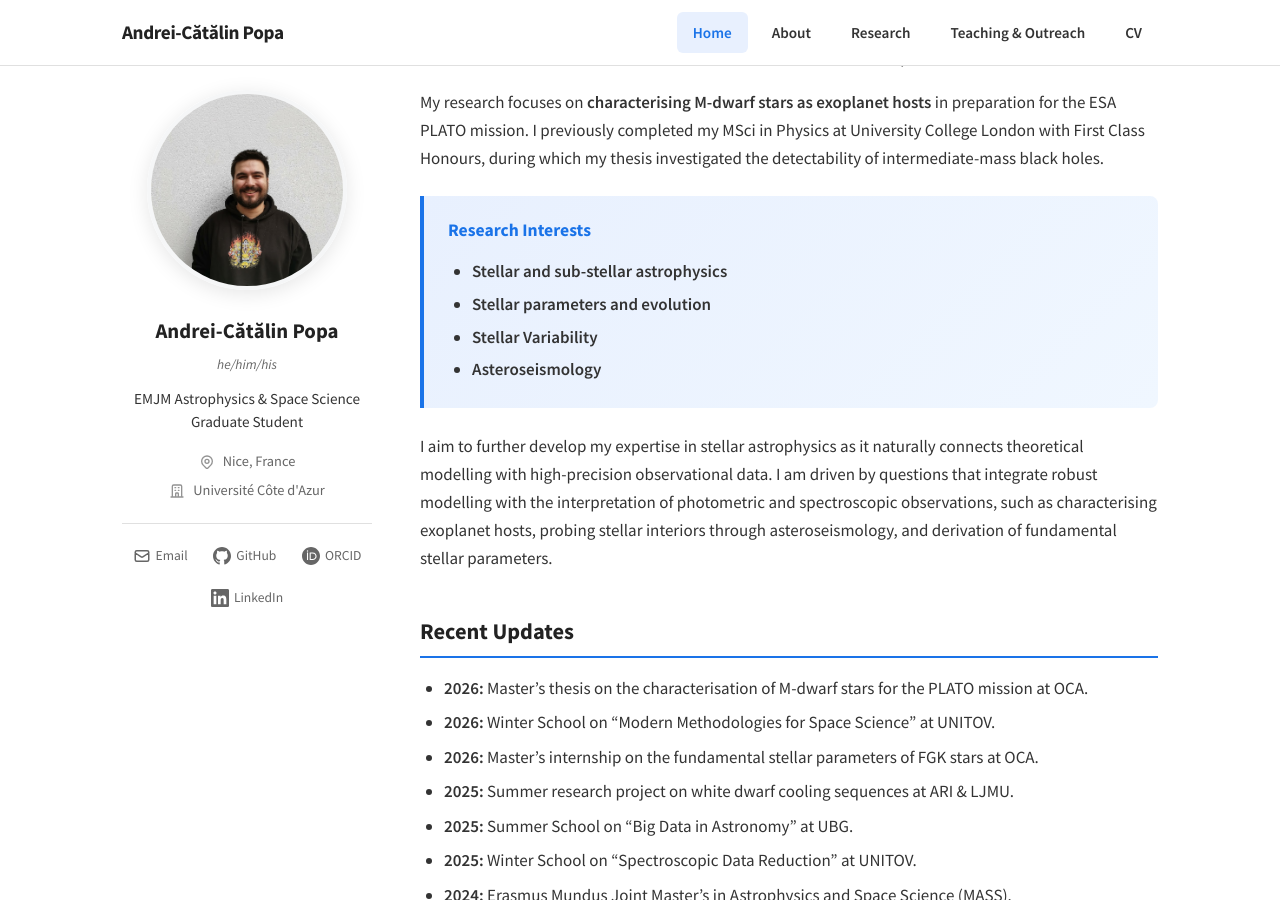
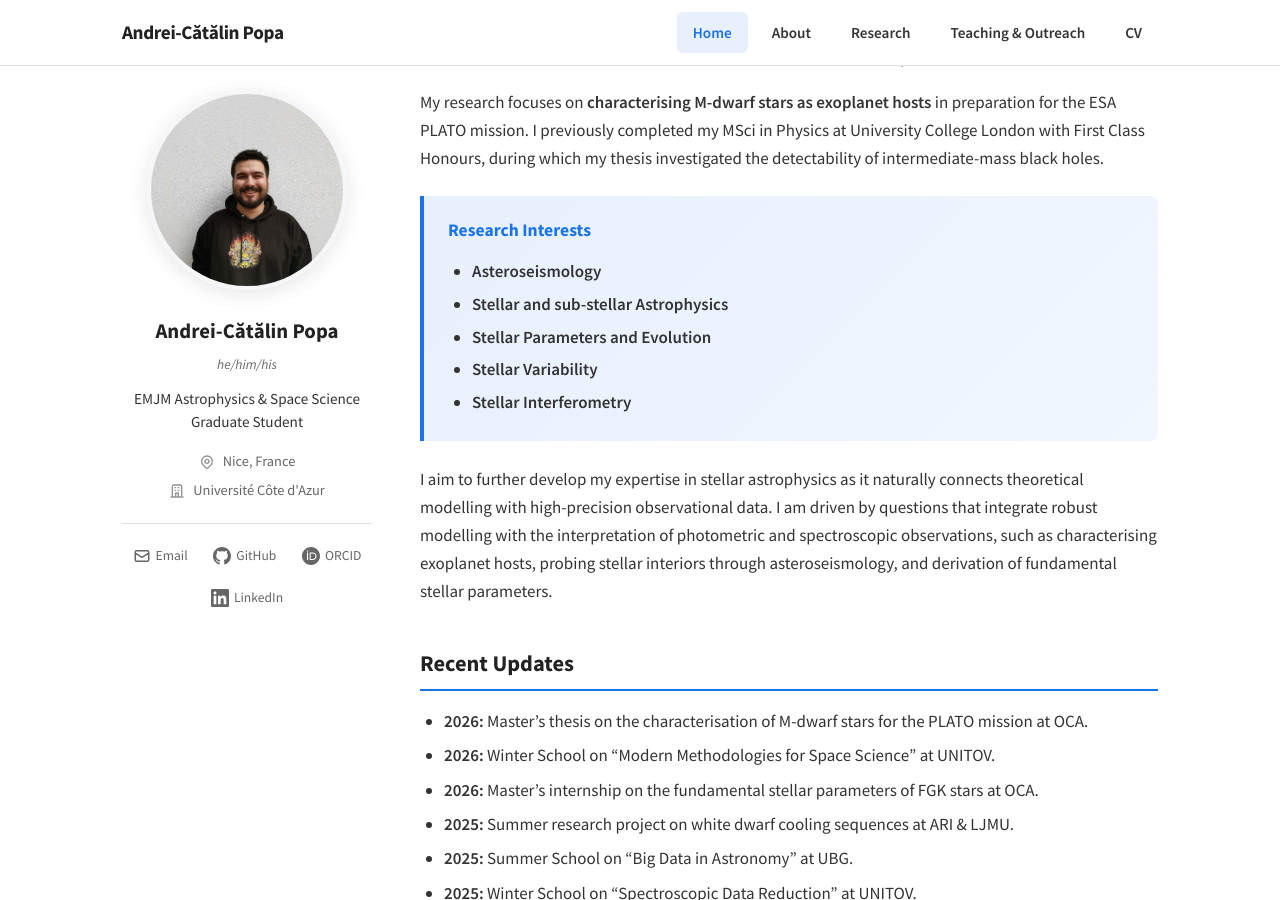
Before and after one commit to acpopa/acpopa.github.io, a Jekyll site: the page built from index.md, in a window 1280 px wide and 900 px high, scrolled down 311 px. Built offline with Jekyll 4.4.1, drawn with Linux system fonts in a browser that asks for light colours.

Commit message:
Update index.md

```diff
--- a/index.md
+++ b/index.md
@@ -17,10 +17,11 @@ My research focuses on **characterising M-dwarf stars as exoplanet hosts** in pr
 <div class="highlight-box">
 <h3>Research Interests</h3>
 <ul>
-<li><strong>Stellar and sub-stellar astrophysics</strong></li>
-<li><strong>Stellar parameters and evolution</strong></li>
+<li><strong>Asteroseismology</strong></li>
+<li><strong>Stellar and sub-stellar Astrophysics</strong></li>
+<li><strong>Stellar Parameters and Evolution</strong></li>
 <li><strong>Stellar Variability</strong></li>
-<li><strong>Asteroseismology</strong></li>
+<li><strong>Stellar Interferometry</strong></li>
 </ul>
 </div>
 
```
